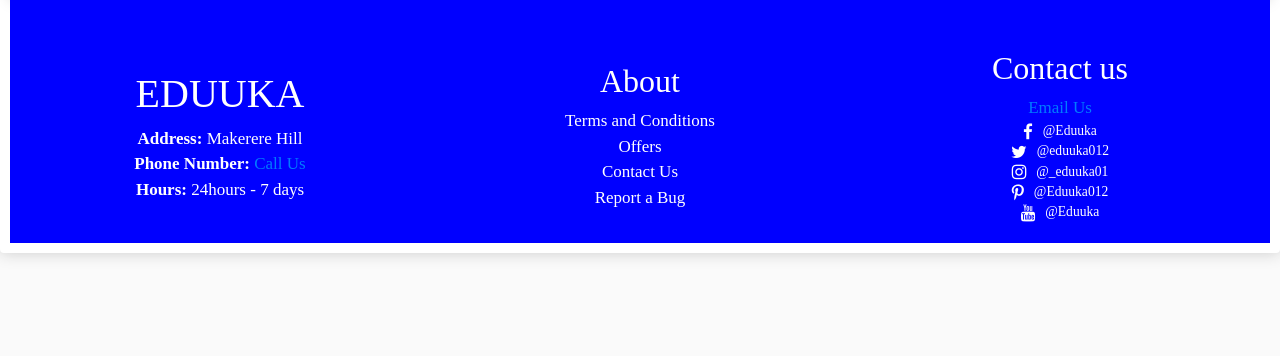
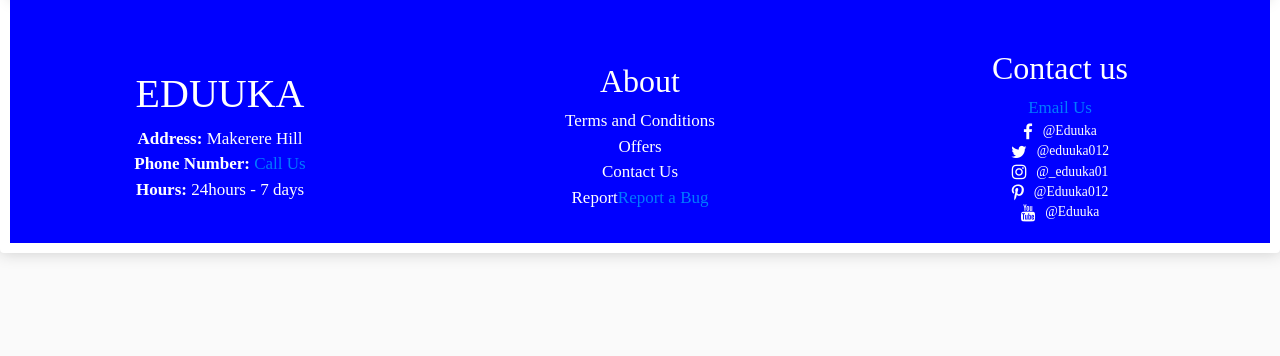
Before and after one commit to gachiza/onlineshop, a Django app: page /myecommerce/cart/ in a window 1280 px wide. Shown: the part 272-628 px from the top of the page. Run offline with Django 5.2, Linux system fonts and the light colour scheme; some libraries are stand-ins or nearby versions.

Commit message:
i have modified main.html

```diff
--- a/myecommerce/templates/ecommerce/main.html
+++ b/myecommerce/templates/ecommerce/main.html
@@ -109,7 +109,7 @@ const csrftoken = getToken('csrftoken');
                     <span>Terms and Conditions</span>
                     <span>Offers</span>
                     <span>Contact Us</span>
-                    <span>Report a Bug</span>
+                    <span>Report<a href="abdulssekyanzi@gmail.com">Report a Bug</a></span>
 
                 </div>
                 <div class="reachout">
```
